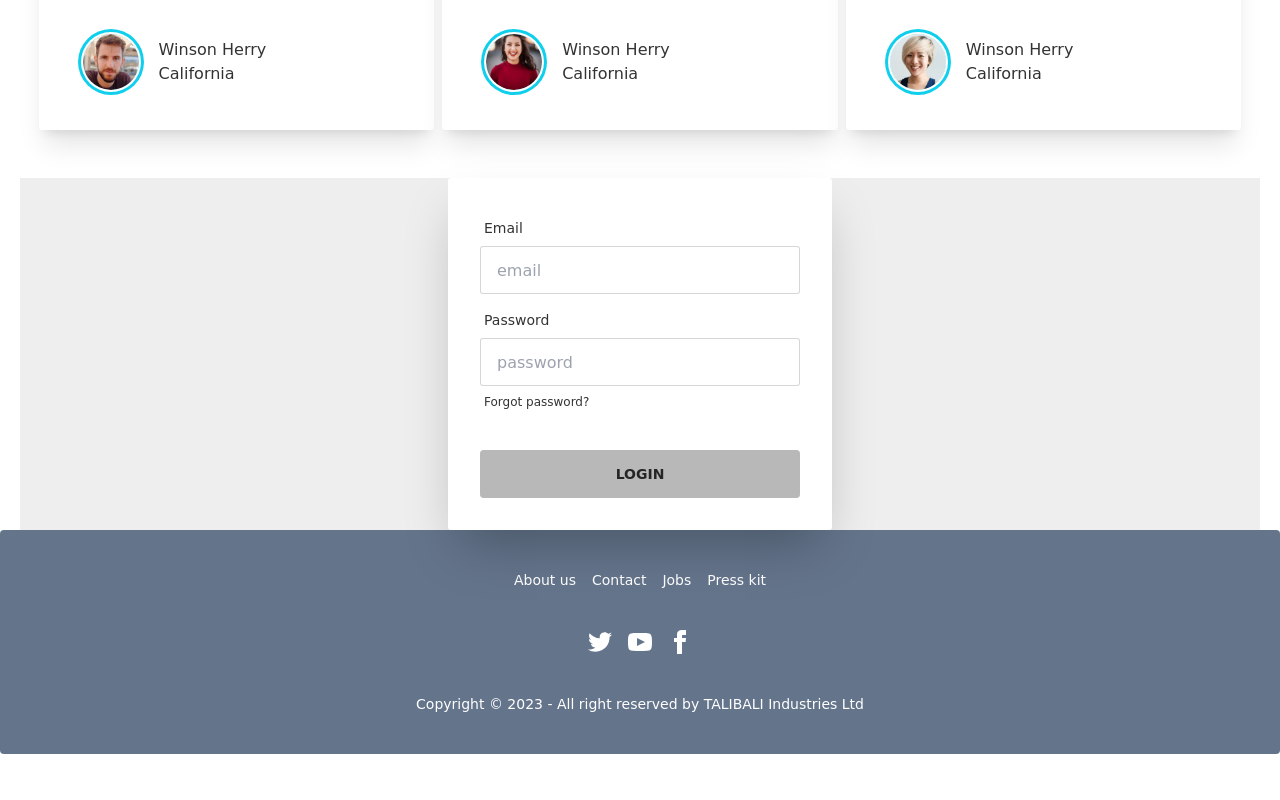
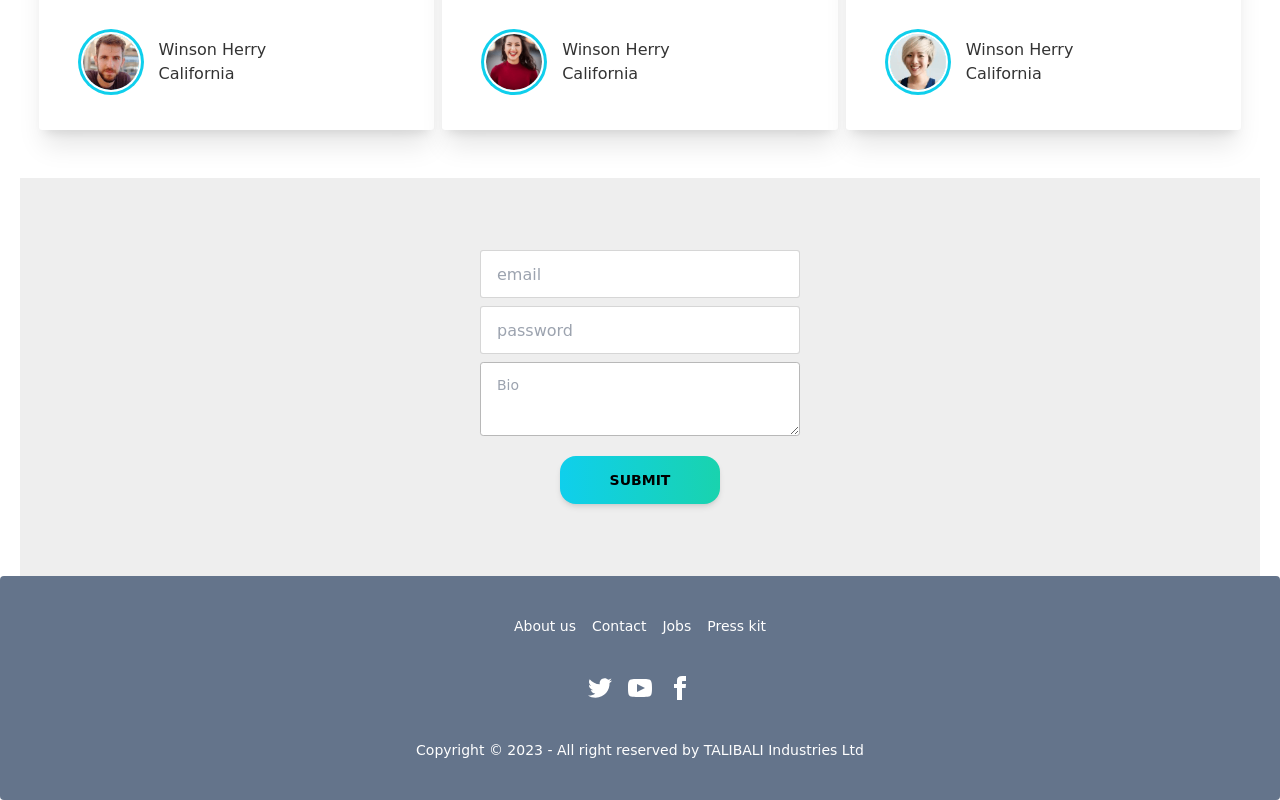
Before and after one commit to muyed-moktadir/medic-world-client-side, a React (Vite) app: page / in a window 1280 px wide. Shown: the part 2763-3563 px from the top of the page. Before the commit the page ends 3517 px from the top, so only its background shows below. Built offline with nearby package versions, Linux system fonts and the light colour scheme.

Commit message:
contactus bug fixxing

```diff
--- a/src/pages/Home/Conntact Us/ContactUs.jsx
+++ b/src/pages/Home/Conntact Us/ContactUs.jsx
@@ -1,15 +1,13 @@
 // eslint-disable-next-line no-unused-vars
 import React from "react";
+import { CustomButton } from "../InfoCards/InfocardStyle";
 
 const ContactUs = () => {
   return (
     <div className="hero bg-base-200">
-      <div className="card flex-shrink-0 w-full max-w-sm shadow-2xl bg-base-100">
+      <div className="card flex-shrink-0 w-full max-w-sm my-10">
         <div className="card-body">
           <div className="form-control">
-            <label className="label">
-              <span className="label-text">Email</span>
-            </label>
             <input
               type="text"
               placeholder="email"
@@ -17,22 +15,17 @@ const ContactUs = () => {
             />
           </div>
           <div className="form-control">
-            <label className="label">
-              <span className="label-text">Password</span>
-            </label>
             <input
               type="text"
               placeholder="password"
               className="input input-bordered"
             />
-            <label className="label">
-              <a href="#" className="label-text-alt link link-hover">
-                Forgot password?
-              </a>
-            </label>
           </div>
-          <div className="form-control mt-6">
-            <button className="btn btn-primary">Login</button>
+          <div className="form-control">
+            <textarea className="textarea textarea-accent" placeholder="Bio"></textarea>
+          </div>
+          <div className="form-control w-[50%] mx-auto mt-3">
+            <CustomButton>Submit</CustomButton>
           </div>
         </div>
       </div>
```
